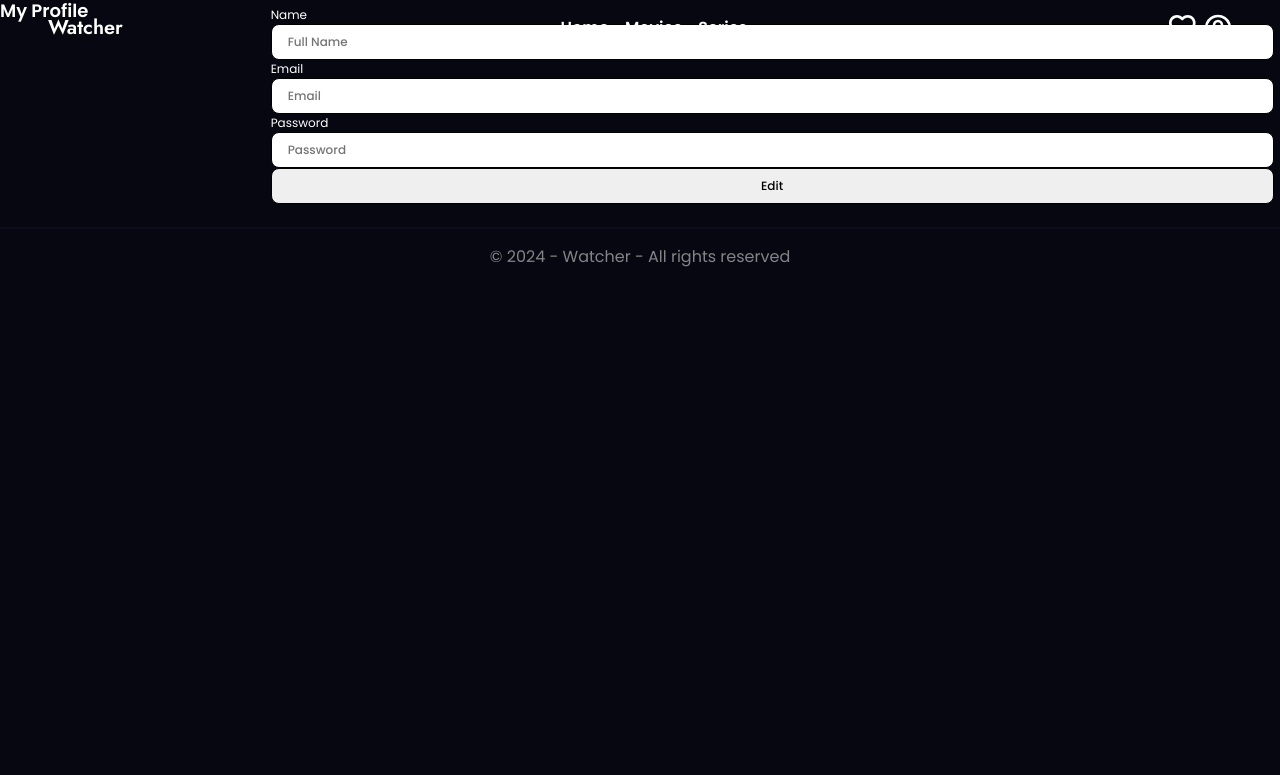
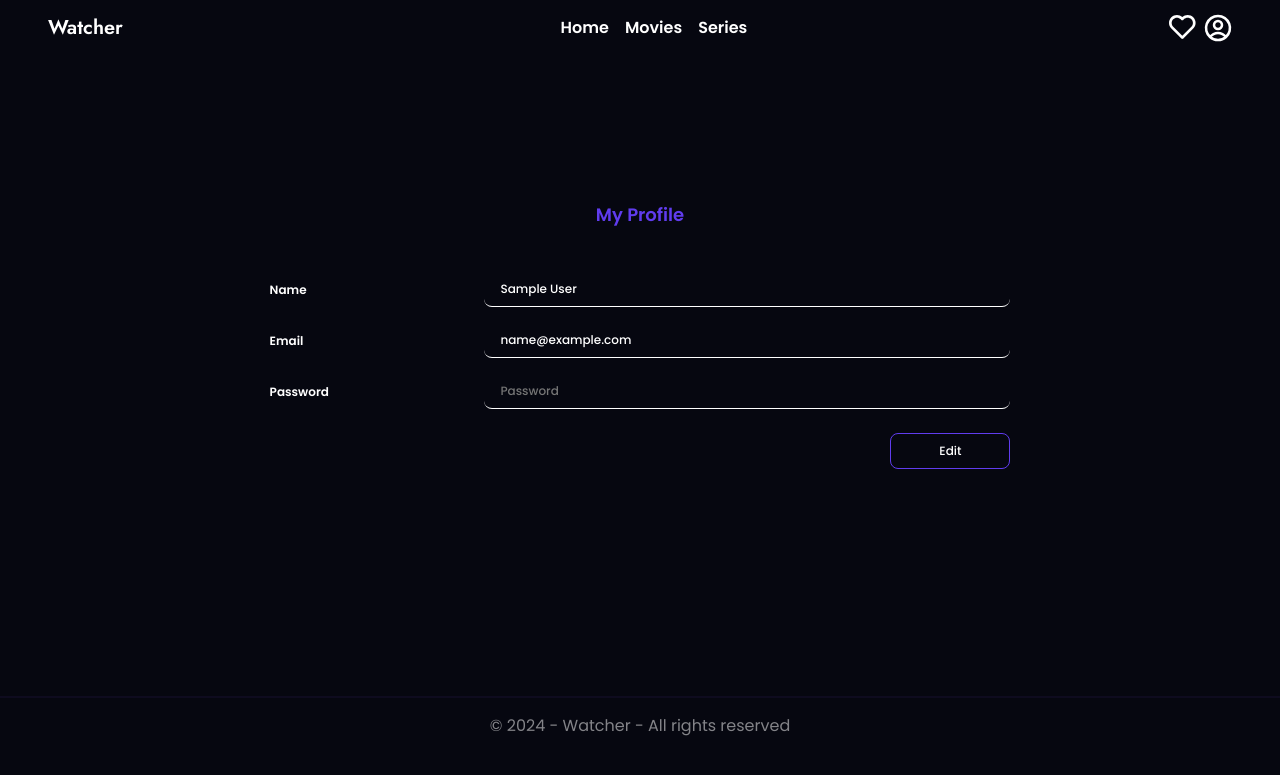
Before and after one commit to karengoncalves8/watcher, a Flask app: page /profile in a window 1280 px wide. Shown: the top 775 px of the page. Run offline with Flask 3, Linux system fonts and the light colour scheme; the visitor is signed in with stand-in values (Sample User, id 1); some libraries are stand-ins or nearby versions.

Commit message:
Profile page and showcase informations function

```diff
--- a/app/app.py
+++ b/app/app.py
@@ -48,7 +48,12 @@ def watchlist():
 
 @app.route('/profile')
 def profile():
-    return render_template('profile.html')
+    cur = mysql.connection.cursor()
+    id = session['id']
+    cur.execute(f'SELECT * FROM Users WHERE CodUser = {id}')
+    profile = cur.fetchall()
+    cur.close()
+    return render_template('profile.html', profile=profile[0])
 
 @app.route('/register', methods = ['POST', 'GET'])
 def register():
--- a/app/static/css/style.css
+++ b/app/static/css/style.css
@@ -10,6 +10,7 @@
     --darkblue: #060710;
     --white: #ffffff;
     --purple: #582E82;
+    --light-purple: #603CEE;
 }
 
 body {
@@ -261,6 +262,60 @@ form btn:hover{
     background-color: #261a4b;
 }
 
+/* Profile */
+
+#profile-title{
+    color: #603CEE;
+    font-size: 18px;
+}
+
+.profile {
+    margin-top: 2rem;
+    display: flex;
+    flex-direction: column;
+    width: 60%;
+    gap: 1rem;
+}
+
+.input-item{
+    display: flex;
+    align-items: center;
+}
+
+.input-item input{
+    padding: 0.5rem 1rem;
+    flex: 2.3;
+    border-radius: 8px;
+    border-style: none;
+    font-weight: 500;
+    background: transparent;
+    color: white;
+    border-bottom: 1.3px solid rgb(255, 255, 255);
+}
+
+.input-item label{
+    flex: 1;
+    font-weight: 600;
+}
+
+
+#Edit {
+    margin-top: 0.5rem;
+    color: white;
+    background-color: transparent;
+    border: none;
+    padding: 0.5rem 3rem;
+    width: min-content;
+    align-self: flex-end;
+    border: 1px solid var(--light-purple);
+}
+
+
+#Edit:hover{
+    background-color:var(--light-purple) ;
+    color: white;
+}
+
 /* Responsive */
 @media (max-width: 600px) {
 
--- a/app/templates/profile.html
+++ b/app/templates/profile.html
@@ -1,18 +1,23 @@
 {% extends 'base.html' %} {% block content %}
-<main class="container-fluid p-0 d-flex flex-column gap-2">
-    <div class="d-flex justify-content-between">
-        <h2>My Profile</h2>
+<main class="container-fluid d-flex flex-column align-items-center justify-content-center" style="height: 85vh; ">
+    <h2 id="profile-title">My Profile</h2>
 
-        <form action="">
+    <form class="profile" action="">
+        <div class="input-item">
             <label for="name">Name</label>
-            <input type="text" name="Name" id="name" placeholder="Full Name">
+            <input type="text" name="Name" id="name" placeholder="Full Name" value="{{profile[1]}}">
+        </div>
+        <div class="input-item">
             <label for="email">Email</label>
-            <input type="email" name="Email" id="email" placeholder="Email">
+            <input type="email" name="Email" id="email" placeholder="Email" value="{{profile[2]}}">
+        </div>
+        <div class="input-item">
             <label for="password">Password</label>
-            <input type="password" name="Password" id="password" placeholder="Password">
+            <input type="password" name="Password" id="password" placeholder="Password" value="{{profile[3]}}">
+        </div>
 
-            <input type="submit" value="Edit">
-        </form>
+        <input type="submit" value="Edit" id="Edit">
+    </form>
 
 </main>
 {% endblock %}
```
